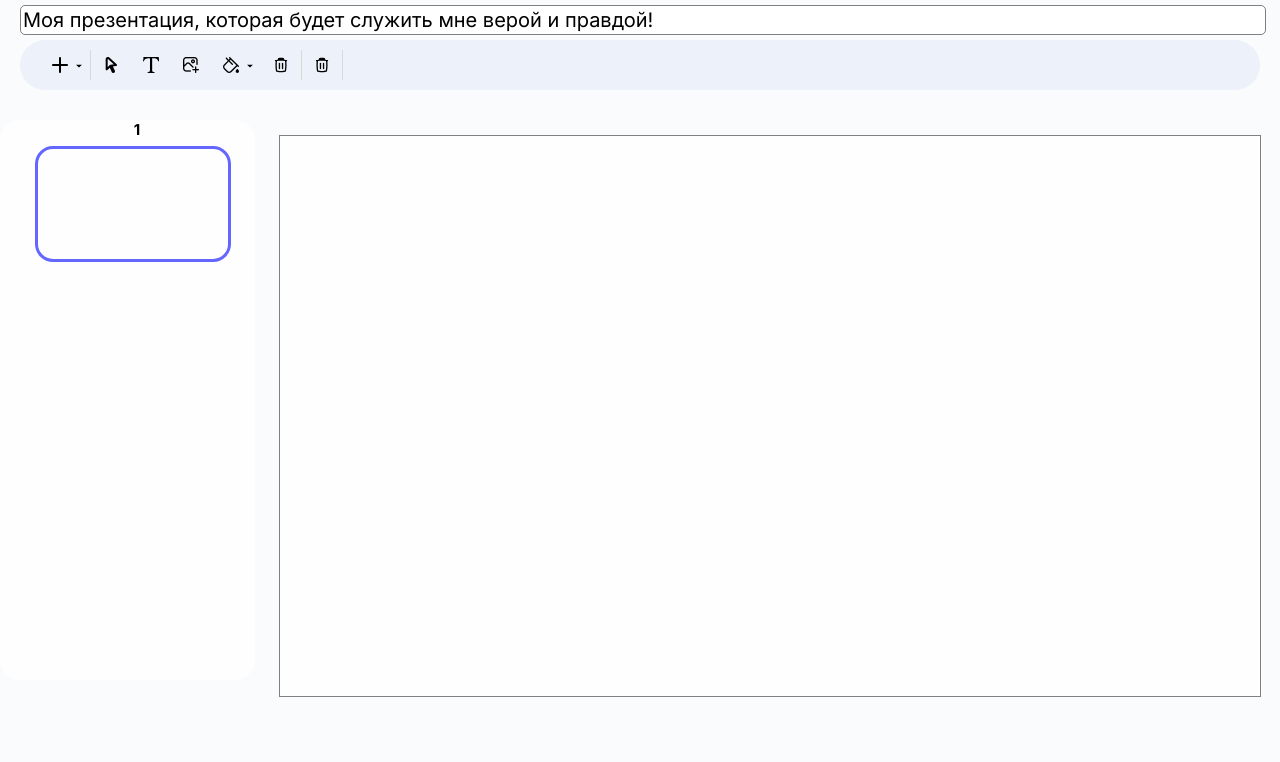
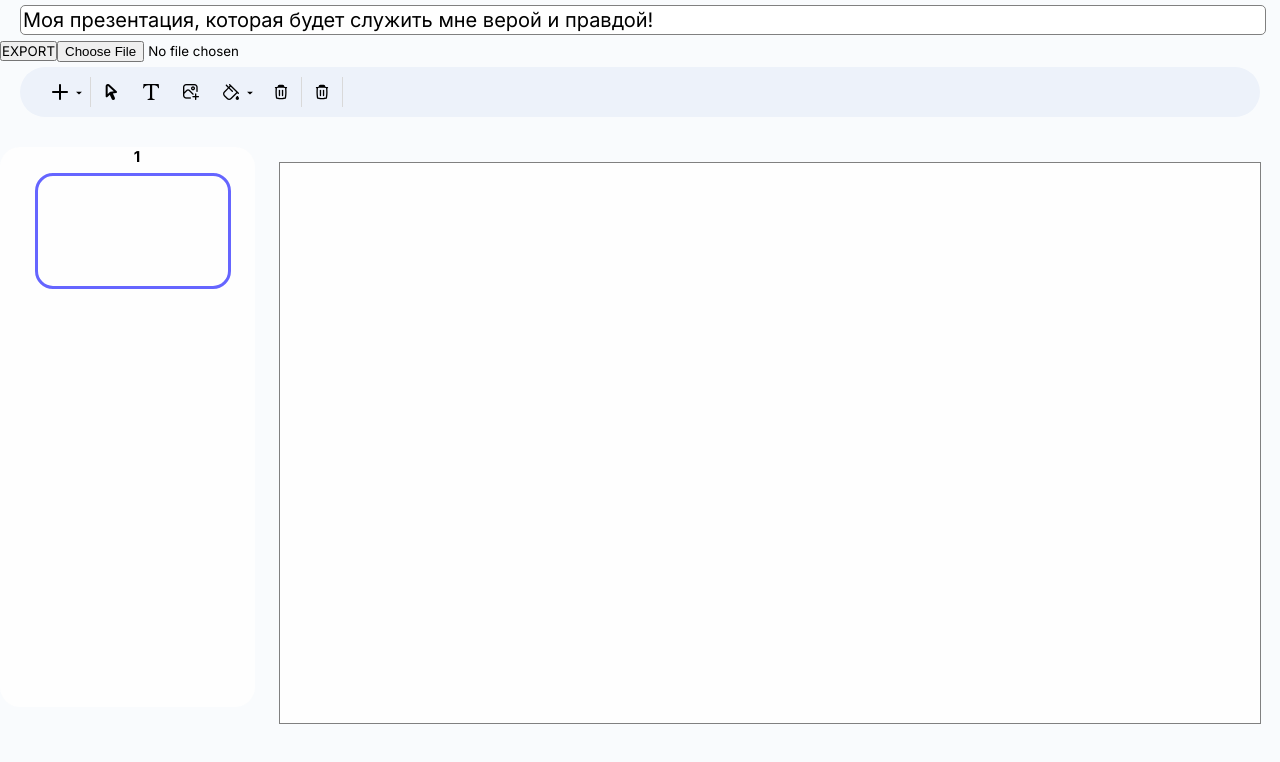
Before and after one commit to YaNeVLAD/Frontend_React, a React (Vite) app: page / in a window 1280 px wide. Shown: the top 762 px of the page. Built offline with nearby package versions, Linux system fonts and the light colour scheme.

Commit message:
Сделал сохранение и загрузку с валидацией для json.

```diff
--- /dev/null
+++ b/src/common/baseEditor.ts
@@ -0,0 +1,12 @@
+import { BASE_PRESENTATION } from "./basePresentation"
+import { EditorType } from "../storage/types"
+
+const BASE_EDITOR: EditorType = {
+    presentation: BASE_PRESENTATION,
+    selection: {
+        selectedSlide: BASE_PRESENTATION.slides[0],
+        selectedObject: undefined
+    }
+}
+
+export { BASE_EDITOR }
--- a/src/components/slideObject/hooks/useDragAndDrop.ts
+++ b/src/components/slideObject/hooks/useDragAndDrop.ts
@@ -45,7 +45,7 @@ const useDragAndDrop = (
             document.removeEventListener("mousemove", handleMouseMove)
             document.removeEventListener("mouseup", handleMouseUp)
 
-            dispatch(moveObject, { x: currentPos.current.x, y: currentPos.current.y })
+            dispatch(moveObject, currentPos.current)
         }
 
         document.addEventListener("mousedown", handleMouseDown)
--- a/src/storage/actions/object/move.ts
+++ b/src/storage/actions/object/move.ts
@@ -16,7 +16,12 @@ function moveObject(editor: EditorType, pos: PositionType): EditorType {
     object.pos = pos
 
     return {
-        ...editorCopy
+        ...editorCopy,
+        selection: {
+            ...editorCopy.selection,
+            selectedSlide: selectedSlide,
+            selectedObject: object
+        }
     }
 }
 
--- a/src/storage/editor.ts
+++ b/src/storage/editor.ts
@@ -1,14 +1,11 @@
 /* eslint-disable @typescript-eslint/no-unsafe-function-type */
-import { BASE_PRESENTATION } from "../common/basePresentation"
+import { BASE_EDITOR } from "../common/baseEditor"
+import { deepCopy } from "./deepCopy"
 import { EditorType } from "./types"
 
-let _editor: EditorType = {
-    presentation: BASE_PRESENTATION,
-    selection: {
-        selectedSlide: BASE_PRESENTATION.slides[0],
-        selectedObject: undefined
-    }
-}
+const EDITOR_LOCALE_STORAGE_KEY = "editor"
+
+let _editor: EditorType = initEditor()
 
 let editorChangeHandler: Function | undefined
 
@@ -22,6 +19,12 @@ function getEditor(): EditorType {
 
 function setEditor(editor: EditorType) {
     _editor = editor
+    localStorage.setItem(EDITOR_LOCALE_STORAGE_KEY, JSON.stringify(editor))
+}
+
+function initEditor() {
+    const savedData = localStorage.getItem(EDITOR_LOCALE_STORAGE_KEY)
+    return savedData ? JSON.parse(savedData) : deepCopy(BASE_EDITOR)
 }
 
 function dispatch(modifier: Function, params?: object) {
--- /dev/null
+++ b/src/storage/file/export.ts
@@ -0,0 +1,16 @@
+import { getEditor } from "../editor"
+
+function exportDocument() {
+    const presentation = getEditor().presentation
+    const presentationJson = JSON.stringify(presentation)
+    const blob = new Blob([presentationJson], { type: 'application/json' })
+    const url = URL.createObjectURL(blob)
+
+    const a = document.createElement('a')
+    a.href = url
+    a.download = presentation.title
+    a.click()
+    URL.revokeObjectURL(url)
+}
+
+export { exportDocument }
--- /dev/null
+++ b/src/storage/file/import.ts
@@ -0,0 +1,25 @@
+import { validateDocument } from "./validate"
+import { getEditor, setEditor } from "../editor"
+import { PresentationType } from "../types"
+
+function importDocument(event: React.ChangeEvent<HTMLInputElement>) {
+    const file = event.target.files?.[0]
+    if (file) {
+        const reader = new FileReader()
+        reader.onload = (e) => {
+            const json = e.target?.result as string
+            const parsedData: PresentationType = JSON.parse(json)
+            console.log(parsedData)
+            if (validateDocument(parsedData)) {
+                const editor = getEditor()
+                editor.presentation = {...parsedData}
+                setEditor(editor)
+            } else {
+                alert('Invalid document structure')
+            }
+        }
+        reader.readAsText(file)
+    }
+}
+
+export { importDocument }
--- /dev/null
+++ b/src/storage/file/validate.ts
@@ -0,0 +1,49 @@
+/* eslint-disable @typescript-eslint/no-explicit-any */
+import { PositionType, PresentationType, SlideObjectType } from "../types"
+
+const validateDocument = (data: any): data is PresentationType => {
+    if (typeof data !== 'object') return false
+
+    if (
+        typeof data.title !== 'string' ||
+        !Array.isArray(data.slides)
+    ) return false
+
+    return data.slides.every((slide: any) =>
+        typeof slide.id === 'string' &&
+        ['title', 'image', 'title&image', 'none'].includes(slide.startContentType) &&
+        Array.isArray(slide.objects) &&
+        slide.objects.every(validateSlideObject)
+    )
+}
+
+const validateSlideObject = (obj: any): obj is SlideObjectType => {
+    if (obj.type === 'imageObj') {
+        return (
+            typeof obj.src.value === 'string' &&
+            obj.src.type === 'image' &&
+            validatePosition(obj.pos) &&
+            validateSize(obj.size)
+        )
+    } else if (obj.type === 'textObj') {
+        return (
+            typeof obj.value === 'string' &&
+            typeof obj.font === 'string' &&
+            typeof obj.color === 'string' &&
+            typeof obj.textSize === 'number' &&
+            validatePosition(obj.pos) &&
+            validateSize(obj.size)
+        )
+    }
+    return false
+}
+
+const validatePosition = (pos: any): pos is PositionType => {
+    return typeof pos.x === 'number' && typeof pos.y === 'number'
+}
+
+const validateSize = (size: any): size is { width: number, height: number } => {
+    return typeof size.width === 'number' && typeof size.height === 'number'
+}
+
+export { validateDocument }
--- a/src/storage/types.ts
+++ b/src/storage/types.ts
@@ -1,4 +1,5 @@
 type EditorType = {
+    editor: EditorType
     presentation: PresentationType,
     selection: SelectionType
 }
--- a/src/views/toolsArea/ToolsArea.tsx
+++ b/src/views/toolsArea/ToolsArea.tsx
@@ -5,6 +5,8 @@ import { SlideButtonSet } from './slideButtonSet/SlideButtonSet'
 import { SelectionType } from '../../storage/types'
 import { dispatch } from '../../storage/editor'
 import style from './ToolsArea.module.css'
+import { exportDocument } from '../../storage/file/export'
+import { importDocument } from '../../storage/file/import'
 
 type ToolsAreaProps = {
     title: string,
@@ -28,6 +30,10 @@ function ToolsArea({ title, selection }: ToolsAreaProps) {
                     className={style.presentationTitle} />
             </div>
 
+            <button onClick={exportDocument}>EXPORT</button>
+
+            <input type='file' onChange={importDocument} />
+
             <div className={style.toolsArea}>
 
                 <PresentationButtonSet />
```
